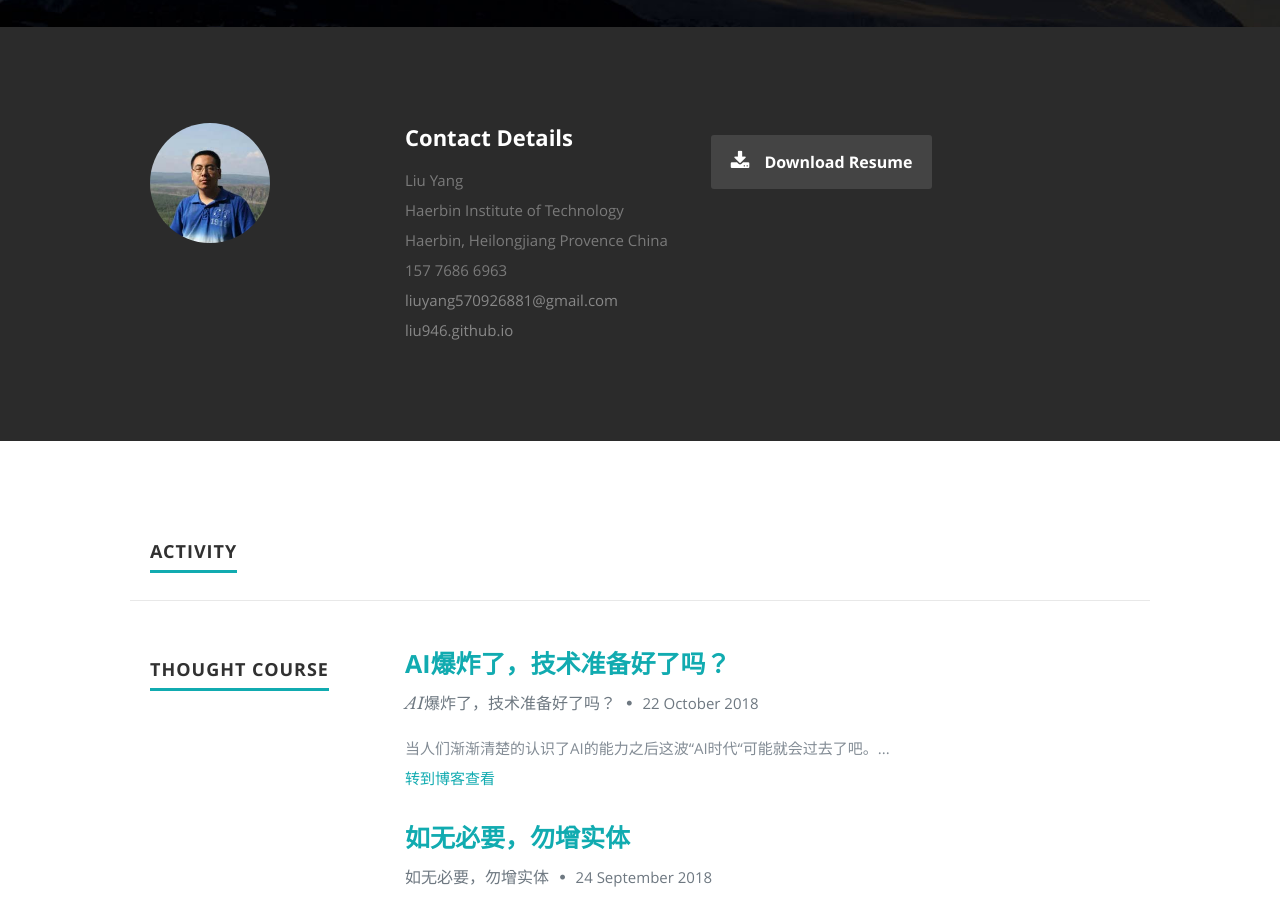
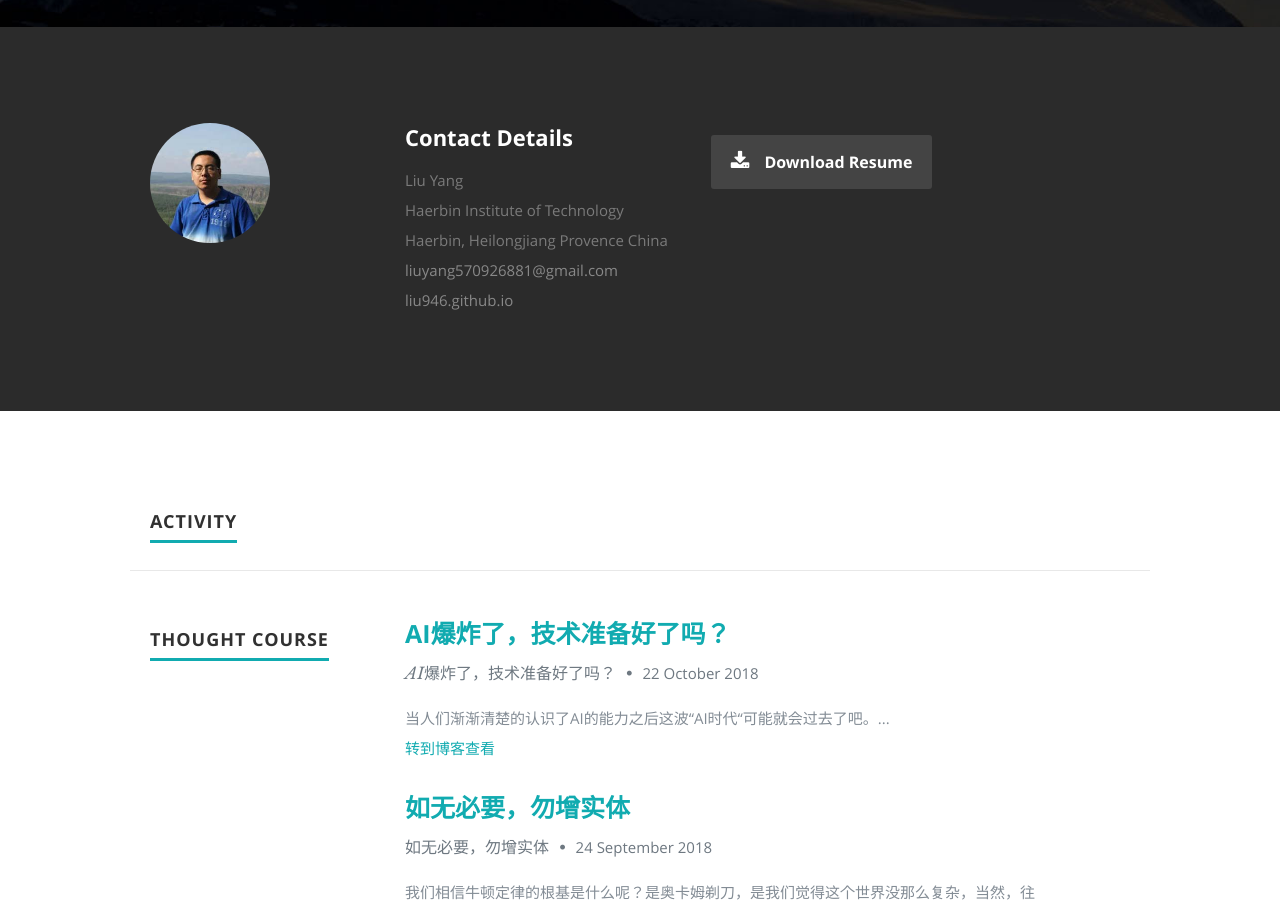
Before and after one commit to liu946/liu946.github.io, a Jekyll site: the page built from index.html, in a window 1280 px wide and 900 px high, scrolled down 873 px. Built offline with Jekyll 4.4.1, drawn with Linux system fonts in a browser that asks for light colours; the list of posts is cut into pages by our own code.

Commit message:
remove phone

```diff
--- a/_includes/aboutcontact.html
+++ b/_includes/aboutcontact.html
@@ -22,7 +22,6 @@
                <span>Haerbin Institute of Technology<br>
                      Haerbin, Heilongjiang  Provence China
                      </span><br>
-                     <span>157 7686 6963</span><br>
                <span><a style='color: #888' href="mailto://liuyang570926881@gmail.com">liuyang570926881@gmail.com</a></span><br>
                      <span><a style='color: #888' href="http://liu946.github.io">liu946.github.io</a></span>
              </p>
```
